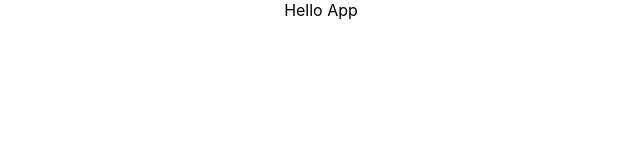
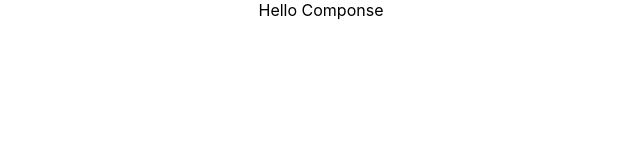
Before and after one commit to wseal/doc, a React (Create React App) app in the folder code/hello-react/: page / in a window 1280 px wide. Shown: the top 160 px of the page, without its empty margins (319-959 px from the left). Built offline with nearby package versions, Linux system fonts and the light colour scheme.

Commit message:
construct

```diff
--- a/code/hello-react/src/App.js
+++ b/code/hello-react/src/App.js
@@ -1,7 +1,13 @@
 import "./App.css";
+
+import Hello from "./components/Hello/Hello";
 
 // create and export
 
 export default function App() {
-  return <div className="App">Hello App</div>;
+  return (
+    <div className="App">
+      <Hello />
+    </div>
+  );
 }
--- /dev/null
+++ b/code/hello-react/src/components/Hello/Hello.jsx
@@ -0,0 +1,3 @@
+export default function Hello() {
+  return <div>Hello Componse</div>
+}
```
